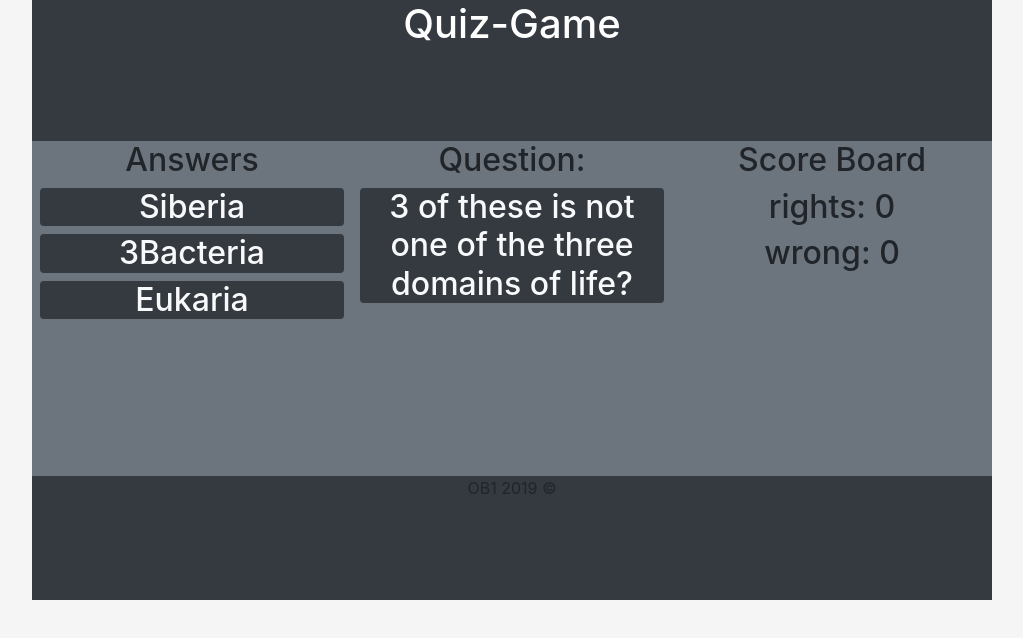
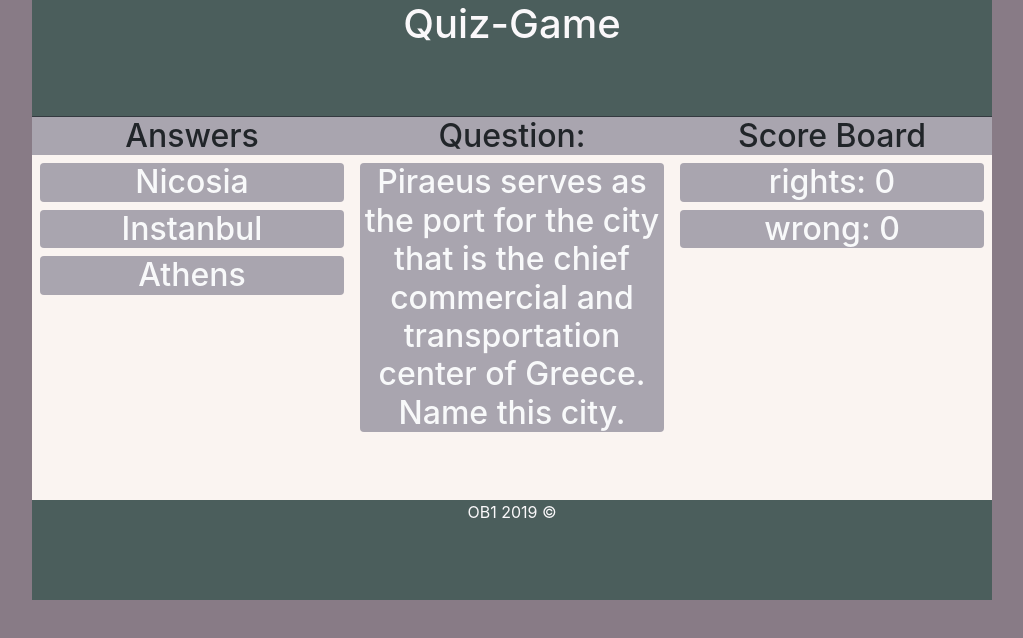
Before and after one commit to orlandobuzana/national-geographic-quiz, a plain HTML site: page index.html in a window 1280 px wide. Both pictures are taken after a click on the element "Start Game". Shown: the whole page, without its empty margins (128-1151 px from the left). Drawn offline with nearby package versions, Linux system fonts and the light colour scheme.

Commit message:
mod style

```diff
--- a/assets/CSS/index.css
+++ b/assets/CSS/index.css
@@ -1,13 +1,21 @@
 /**
  * index.scss
  */
+ :root {
+  --main-content-bg-color: #FAF4F1;
+  --html-content-bg-color: #887B86;
+  --header-footer-bg-color:#4B5E5C;
+  --text-color:#FAF8FA;
+  --p-bg-color:#A9A5AF;
+}
  *
  {
    margin:0;
    padding:0;
  }
  body {
-   background: #f5f5f5;
+
+   background: var(--html-content-bg-color);
  }
  .fc{
    max-width: 960px;
@@ -28,6 +36,8 @@
  /* header and footer should be full width */
  .fc header,
  .fc footer {
+   color: var(--text-color);
+   background-color: var(--header-footer-bg-color);
 
    flex: 0 1 100vw;
  }
@@ -40,26 +50,42 @@
  .fc { min-height: calc(100vh - 200px); }
 
  .fc main{
+     background-color: var(--main-content-bg-color);
      text-align: center;
      max-height: auto;
      min-width: 250px;
      max-width: auto;
  }
+ .fc main h2{
+   background-color: var(--p-bg-color);
+
+ }
  .fc aside{
+    background-color: var(--main-content-bg-color);
+
      width: auto;
      text-align: center;
      max-width: auto;
      min-height: 250px;
      min-width: 250px;
  }
+ .fc aside h2{
+  background-color: var(--p-bg-color);
+
+ }
  .fc section{
+    background-color: var(--main-content-bg-color);
      text-align: center;
      max-width: auto;
      min-width: 250px;
  }
+ .fc section h2{
+  background-color: var(--p-bg-color);
+ }
  /* size header and footer to be full width each */
  header,
  footer {
+
    text-align: center;
    box-sizing: border-box;
    width: 100vw;
--- a/assets/javascript/index.js
+++ b/assets/javascript/index.js
@@ -5,14 +5,14 @@ const questionsNanswers=[
         ca:"Siberia"
     },
     {
-        q:"2 of these is not one of the three domains of life?",
-        pa:["Siberia","Bacteria", "Eukaria"],
-        ca:"Siberia"
+        q:"Wich U.S state borders more Canadian provinces than any other state?",
+        pa:["Montana","New York", "Wisconsin"],
+        ca:"Montana"
     },
     {
-        q:"3 of these is not one of the three domains of life?",
-        pa:["Siberia","3Bacteria", "Eukaria"],
-        ca:"3Bacteria"
+        q:"Piraeus serves as the port for the city that is the chief commercial and transportation center of Greece. Name this city.",
+        pa:["Nicosia","Instanbul", "Athens"],
+        ca:"Athens"
     }
 ]
 
@@ -26,13 +26,13 @@ function gameStart(){
         var possibleAnswers = questionsNanswers[randomQuestion].pa;
 
         $("#question-display").append("<h2>Question:</h2>");
-        $("#question-display").append("<h2 class='bg-dark rounded text-light m-2'>"+questionsNanswers[randomQuestion].q+"</h2>");
+        $("#question-display").append("<h2 class='rounded text-light m-2'>"+questionsNanswers[randomQuestion].q+"</h2>");
         $("#answers").append("<h2>Answers</h2>");
         for (var i = 0;i<possibleAnswers.length;i++){
 
             var correctAnswer = questionsNanswers[randomQuestion].ca;
             console.log("correct answer"+correctAnswer);
-            $("#answers").append('<h2 class="bg-dark rounded text-light m-2" id='+possibleAnswers[i]+">"+possibleAnswers[i]+"</h2>");
+            $("#answers").append('<h2 class=" rounded text-light m-2" id='+possibleAnswers[i]+">"+possibleAnswers[i]+"</h2>");
 
         }
         //find all the elements and add on click function
--- a/index.html
+++ b/index.html
@@ -16,7 +16,7 @@
   <!--Wrapper-->
     <div class="fc bg-secondary">
       <!--Header-->
-    <header class ="bg-dark border border-dark border-top-0 border-left-0 border-right-0 text-white ">
+    <header class =" border border-dark border-top-0 border-left-0 border-right-0  ">
       <h1>Quiz-Game</h1>
     </header>
     <aside id="answers">
@@ -25,21 +25,21 @@
     <!--main questions display -->
     <main id="question-display">
         <!--BTN Display-->
-        <h3 id="startBtn"  class="btn-dark rounded mt-5">Start Game</h3>
+        <h3 id="startBtn"  class="btn-dark rounded mt-3">Start Game</h3>
         <!--BTN Display-->
       <section id="rightAnswer-display">
         <!--Right Answer Display-->
       </section>
     </main>
     <!--Score Section-->
-    <section id="score-display" >
+    <section id="score-display">
         <h2>Score Board</h2>
-        <h2 id="win">rights: 0 </h2>
-        <h2>wrong: 0 </h2>
+        <h2 id="win" class="m-2 rounded text-light">rights: 0 </h2>
+        <h2 class="m-2 rounded text-light">wrong: 0 </h2>
 
     </section>
     <!--Footer-->
-      <footer class="bg-dark"><p>OB1 2019 &copy;</p></footer>
+      <footer ><p>OB1 2019 &copy;</p></footer>
   <!--Wrapper ends-->
   </div>
   <script src="https://code.jquery.com/jquery-3.4.1.min.js" integrity="sha256-CSXorXvZcTkaix6Yvo6HppcZGetbYMGWSFlBw8HfCJo=" crossorigin="anonymous"></script>
```
